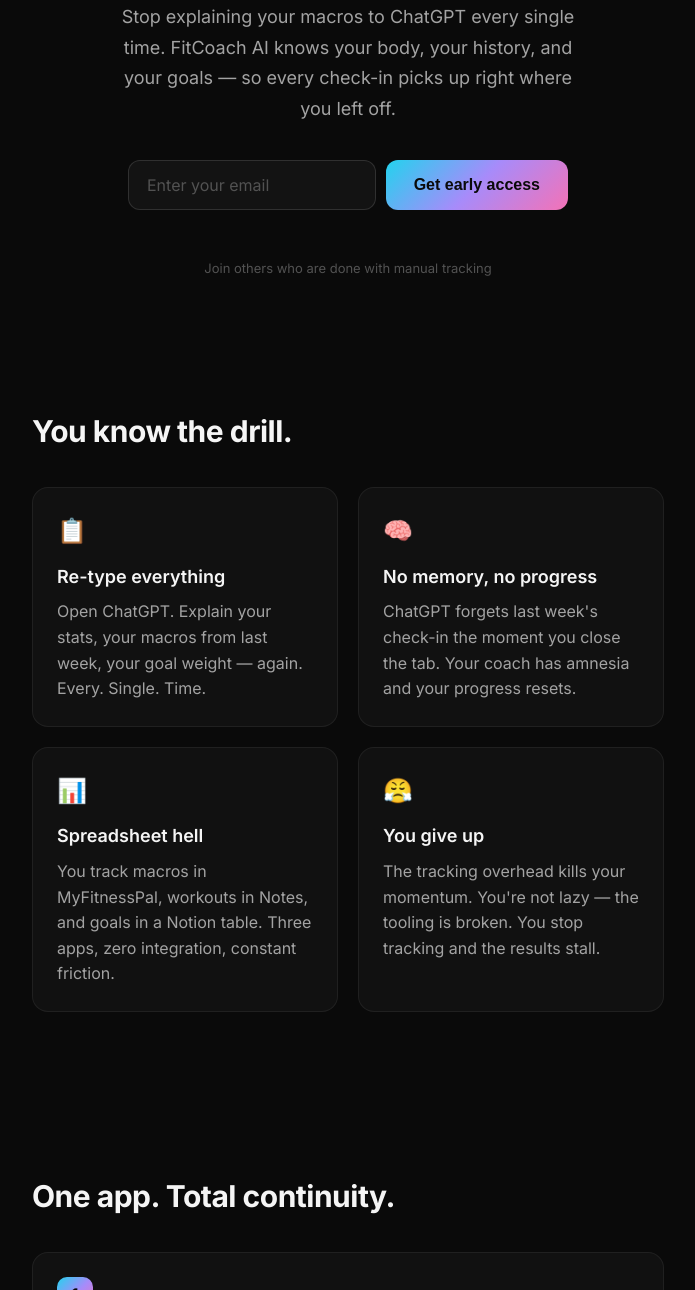
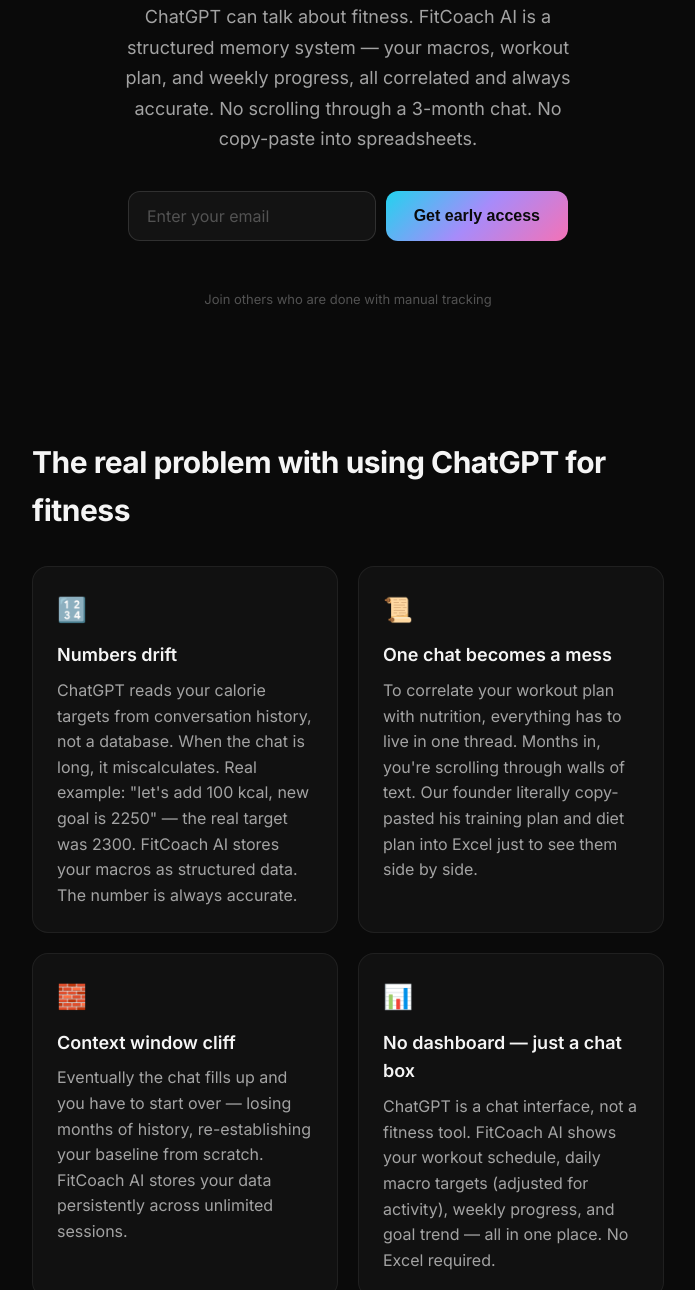
Before and after one commit to czevallos-git/fitcoach-waitlist, a website: page index.html in a window 1280 px wide. Shown: the part 332-1622 px from the top of the page, without its empty margins (292-987 px from the left). Drawn offline with Linux system fonts and the light colour scheme.

Commit message:
Fix landing page copy: replace inaccurate ChatGPT claims with real founder pain points
- Remove 'ChatGPT has no memory' / 'retype every session' claims
- Replace with 4 real pain points: numbers drift, one-chat mess, context cliff, no dashboard
- Hero headline: 'Stop pasting your diet plan into Excel'
- Add Cronometer integration mention
- Update founder story for accuracy

```diff
--- a/index.html
+++ b/index.html
@@ -3,8 +3,8 @@
 <head>
   <meta charset="UTF-8">
   <meta name="viewport" content="width=device-width, initial-scale=1.0">
-  <title>FitCoach AI — Your AI coach that never forgets</title>
-  <meta name="description" content="Stop re-typing your macros into ChatGPT. FitCoach AI remembers your body, your history, and your goals — so every check-in builds on the last.">
+  <title>FitCoach AI — Stop pasting your diet plan into Excel</title>
+  <meta name="description" content="ChatGPT forgets the math — FitCoach AI stores your macros as structured data so the numbers never drift. Workout plan, nutrition targets, and weekly progress, all correlated and always accurate.">
   <link rel="preconnect" href="https://fonts.googleapis.com">
   <link rel="preconnect" href="https://fonts.gstatic.com" crossorigin>
   <link href="https://fonts.googleapis.com/css2?family=Inter:wght@400;500;600;700;800&display=swap" rel="stylesheet">
@@ -160,11 +160,11 @@
 <section class="hero">
   <div class="container">
     <div class="badge">🚀 Early access — join the waitlist</div>
-    <h1>The AI coach that <span class="gradient-text">remembers you</span></h1>
+    <h1>Stop pasting your diet plan into <span class="gradient-text">Excel</span></h1>
     <p>
-      Stop explaining your macros to ChatGPT every single time. FitCoach AI
-      knows your body, your history, and your goals — so every check-in picks
-      up right where you left off.
+      ChatGPT can talk about fitness. FitCoach AI is a structured memory system —
+      your macros, workout plan, and weekly progress, all correlated and always
+      accurate. No scrolling through a 3-month chat. No copy-paste into spreadsheets.
     </p>
     <form class="waitlist-form" id="waitlist-form">
       <input type="email" id="email" placeholder="Enter your email" required autocomplete="email">
@@ -178,27 +178,27 @@
 <!-- ── The pain ── -->
 <section>
   <div class="container">
-    <h2>You know the drill.</h2>
+    <h2>The real problem with using ChatGPT for fitness</h2>
     <div class="pain-grid">
       <div class="pain-card">
-        <span class="icon">📋</span>
-        <h3>Re-type everything</h3>
-        <p>Open ChatGPT. Explain your stats, your macros from last week, your goal weight — again. Every. Single. Time.</p>
+        <span class="icon">🔢</span>
+        <h3>Numbers drift</h3>
+        <p>ChatGPT reads your calorie targets from conversation history, not a database. When the chat is long, it miscalculates. Real example: "let's add 100 kcal, new goal is 2250" — the real target was 2300. FitCoach AI stores your macros as structured data. The number is always accurate.</p>
       </div>
       <div class="pain-card">
-        <span class="icon">🧠</span>
-        <h3>No memory, no progress</h3>
-        <p>ChatGPT forgets last week's check-in the moment you close the tab. Your coach has amnesia and your progress resets.</p>
+        <span class="icon">📜</span>
+        <h3>One chat becomes a mess</h3>
+        <p>To correlate your workout plan with nutrition, everything has to live in one thread. Months in, you're scrolling through walls of text. Our founder literally copy-pasted his training plan and diet plan into Excel just to see them side by side.</p>
+      </div>
+      <div class="pain-card">
+        <span class="icon">🧱</span>
+        <h3>Context window cliff</h3>
+        <p>Eventually the chat fills up and you have to start over — losing months of history, re-establishing your baseline from scratch. FitCoach AI stores your data persistently across unlimited sessions.</p>
       </div>
       <div class="pain-card">
         <span class="icon">📊</span>
-        <h3>Spreadsheet hell</h3>
-        <p>You track macros in MyFitnessPal, workouts in Notes, and goals in a Notion table. Three apps, zero integration, constant friction.</p>
-      </div>
-      <div class="pain-card">
-        <span class="icon">😤</span>
-        <h3>You give up</h3>
-        <p>The tracking overhead kills your momentum. You're not lazy — the tooling is broken. You stop tracking and the results stall.</p>
+        <h3>No dashboard — just a chat box</h3>
+        <p>ChatGPT is a chat interface, not a fitness tool. FitCoach AI shows your workout schedule, daily macro targets (adjusted for activity), weekly progress, and goal trend — all in one place. No Excel required.</p>
       </div>
     </div>
   </div>
@@ -207,7 +207,7 @@
 <!-- ── How it works ── -->
 <section>
   <div class="container">
-    <h2>One app. Total continuity.</h2>
+    <h2>How FitCoach AI actually works</h2>
     <div class="steps">
       <div class="step-card">
         <span class="num gradient-bg">1</span>
@@ -253,6 +253,17 @@
   </div>
 </section>
 
+<!-- ── Integration ── -->
+<section>
+  <div class="container">
+    <h2>Connects to the tools you already use</h2>
+    <p>
+      Cronometer integration is on the way. Connect your Cronometer account — we'll
+      design your nutrition plan; you log your food. No more juggling between apps.
+    </p>
+  </div>
+</section>
+
 <!-- ── Social proof / founder story ── -->
 <section>
   <div class="container">
@@ -260,8 +271,9 @@
     <p>
       Our founder used ChatGPT to manually track macros for 12 weeks and hit a
       body composition goal that had been elusive for years. The method worked —
-      but the workflow was exhausting. FitCoach AI turns that manual ChatGPT
-      process into a seamless app that never forgets a single data point.
+      but keeping workout plans and diet plans correlated in one endless chat was
+      maddening. FitCoach AI turns that proven method into a structured system
+      that never drifts, never loses context, and never makes you open Excel.
     </p>
   </div>
 </section>
@@ -269,7 +281,7 @@
 <!-- ── Bottom CTA ── -->
 <section class="cta-section">
   <div class="container">
-    <h2>Ready to stop explaining yourself?</h2>
+    <h2>Stop scrolling. Start tracking.</h2>
     <p>Join the waitlist. Be first in line when we launch.</p>
     <form class="waitlist-form" id="waitlist-form-bottom">
       <input type="email" id="email-bottom" placeholder="Enter your email" required autocomplete="email">
```
